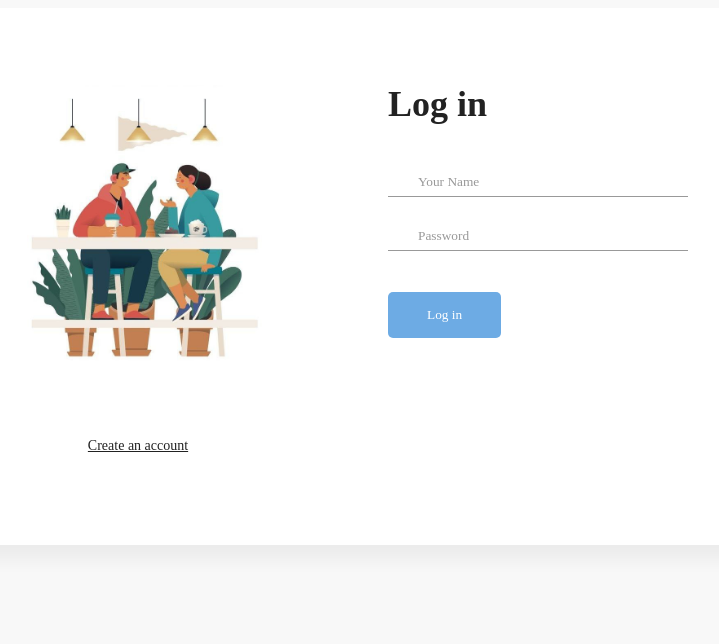
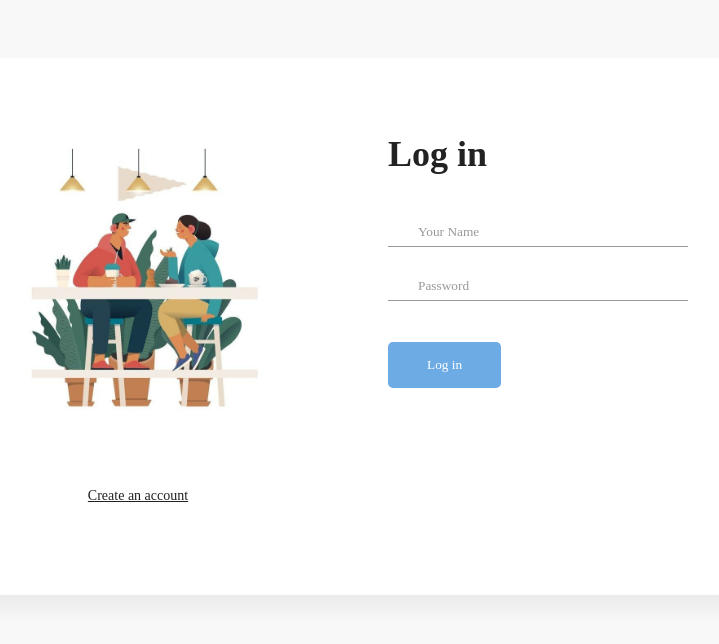
Before and after one commit to likweitan/restaurant-website, a PHP site: page /login.php in a window 1280 px wide. Shown: the top 644 px of the page, without its empty margins (312-1031 px from the left). Run offline with PHP 8.4, Linux system fonts and the light colour scheme; some libraries are stand-ins or nearby versions; some web fonts are replaced.

Commit message:
login css change

```diff
--- a/login.php
+++ b/login.php
@@ -113,7 +113,7 @@ if($_SERVER["REQUEST_METHOD"] == "POST"){
         <form action="<?php echo htmlspecialchars($_SERVER["PHP_SELF"]); ?>" method="post">
 
 
-        <section class="sign-in">
+        <section class="sign-in" style="padding:50px">
             <div class="container">
                 <div class="signin-content">
                     <div class="signin-image">
```
